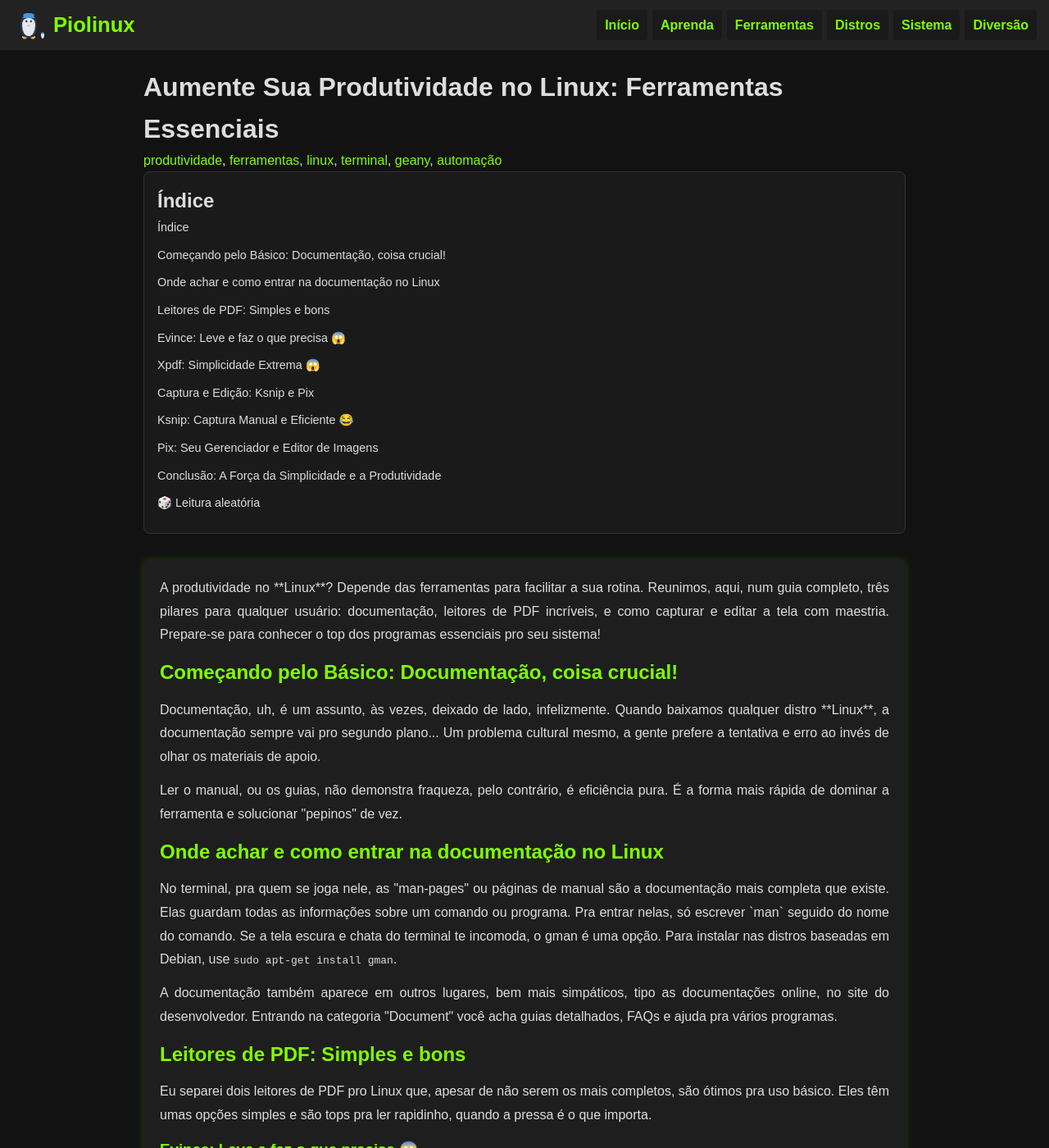
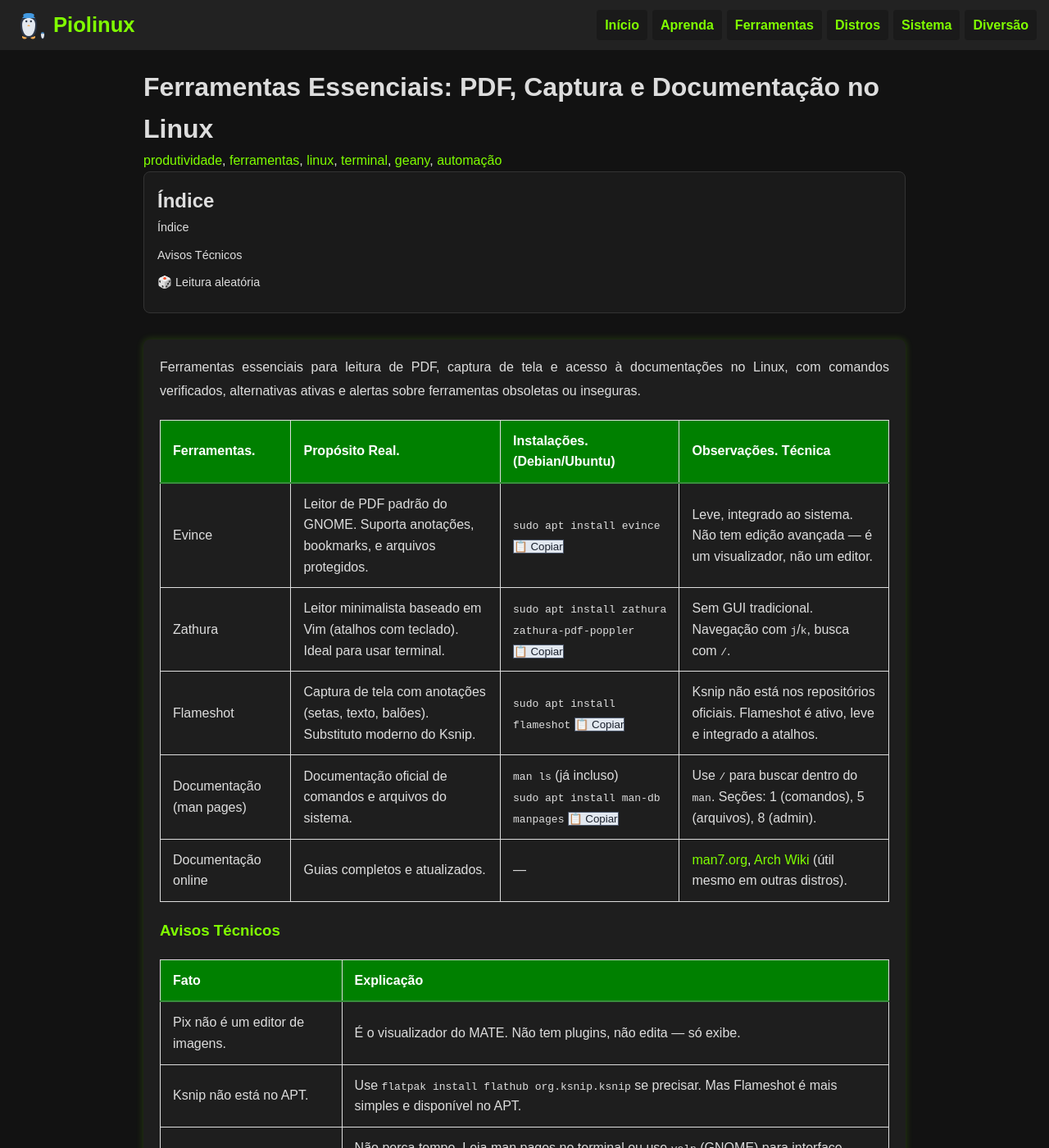
Before and after one commit to Piolinux/piolinux-site, a Jekyll site: the page built from _posts/2025-08-12-ferramentas-essenciais-para-produtividade-no-linux.md, in a window 1280 px wide and 1400 px high. Shown: the whole window at 82% size. Built offline with Jekyll 4.4.1, drawn with Linux system fonts in a browser that asks for light colours; some of the changed text lies outside the part shown.

Commit message:
Add files via upload

```diff
--- a/_posts/2025-08-12-ferramentas-essenciais-para-produtividade-no-linux.md
+++ b/_posts/2025-08-12-ferramentas-essenciais-para-produtividade-no-linux.md
@@ -1,12 +1,12 @@
 ---
 layout: default
-title: "Aumente Sua Produtividade no Linux: Ferramentas Essenciais"
-description: "Aumente sua produtividade no Linux: domine terminal, editores de texto e gerenciadores de janelas com ferramentas essenciais e práticas!"
+title: "Ferramentas Essenciais: PDF, Captura e Documentação no Linux"
+description: "Tabela técnica com Evince, Zathura, Flameshot e man pages — comandos reais, alternativas ativas e avisos sobre ferramentas obsoletas."
+permalink: /ferramentas-essenciais-linux/
 date: 2025-08-12
 author: "PioLinux"
 categories: [linux, produtividade, ferramentas]
 tags: [produtividade, ferramentas, linux, terminal, geany, automação]
-permalink: /ferramentas-produtividade-linux/
 ---
 
 
@@ -16,55 +16,89 @@ permalink: /ferramentas-produtividade-linux/
 
 <section class="post-content">
 
-            <p>A produtividade no **Linux**? Depende das ferramentas para facilitar a sua rotina. Reunimos, aqui, num guia completo, três pilares para qualquer usuário: documentação, leitores de PDF incríveis, e como capturar e editar a tela com maestria. Prepare-se para conhecer o top dos programas essenciais pro seu sistema!</p>
+     <p>Ferramentas essenciais para leitura de PDF, captura de tela e acesso à documentações no Linux,  com comandos verificados, alternativas ativas e alertas sobre ferramentas obsoletas ou inseguras.</p>
 
-            <h2>Começando pelo Básico: Documentação, coisa crucial!</h2>
-            <p>Documentação, uh, é um assunto, às vezes, deixado de lado, infelizmente. Quando baixamos qualquer distro **Linux**, a documentação sempre vai pro segundo plano... Um problema cultural mesmo, a gente prefere a tentativa e erro ao invés de olhar os materiais de apoio.</p>
 
-            <p>Ler o manual, ou os guias, não demonstra fraqueza, pelo contrário, é eficiência pura. É a forma mais rápida de dominar a ferramenta e solucionar "pepinos" de vez.</p>
+           <table class="evergreen-table">
+  <thead>
+    <tr>
+      <th>Ferramentas.</th>
+      <th>Propósito Real.</th>
+      <th>Instalações. (Debian/Ubuntu)</th>
+      <th>Observações. Técnica</th>
+    </tr>
+  </thead>
+  <tbody>
+    <tr>
+      <td data-label="Ferramenta">Evince</td>
+      <td data-label="Propósito Real">Leitor de PDF padrão do GNOME. Suporta anotações, bookmarks, e arquivos protegidos.</td>
+      <td data-label="Instalação (Debian/Ubuntu)">
+        <code>sudo apt install evince</code>
+        <button class="copy-btn" data-command="sudo apt install evince">📋 Copiar</button>
+      </td>
+      <td data-label="Observação Técnica">Leve, integrado ao sistema. Não tem edição avançada — é um visualizador, não um editor.</td>
+    </tr>
+    <tr>
+      <td data-label="Ferramenta">Zathura</td>
+      <td data-label="Propósito Real">Leitor minimalista baseado em Vim (atalhos com teclado). Ideal para usar terminal.</td>
+      <td data-label="Instalação (Debian/Ubuntu)">
+        <code>sudo apt install zathura zathura-pdf-poppler</code>
+        <button class="copy-btn" data-command="sudo apt install zathura zathura-pdf-poppler">📋 Copiar</button>
+      </td>
+      <td data-label="Observação Técnica">Sem GUI tradicional. Navegação com <kbd>j</kbd>/<kbd>k</kbd>, busca com <kbd>/</kbd>.</td>
+    </tr>
+    <tr>
+      <td data-label="Ferramenta">Flameshot</td>
+      <td data-label="Propósito Real">Captura de tela com anotações (setas, texto, balões). Substituto moderno do Ksnip.</td>
+      <td data-label="Instalação (Debian/Ubuntu)">
+        <code>sudo apt install flameshot</code>
+        <button class="copy-btn" data-command="sudo apt install flameshot">📋 Copiar</button>
+      </td>
+      <td data-label="Observação Técnica">Ksnip não está nos repositórios oficiais. Flameshot é ativo, leve e integrado a atalhos.</td>
+    </tr>
+    <tr>
+      <td data-label="Ferramenta">Documentação (man pages)</td>
+      <td data-label="Propósito Real">Documentação oficial de comandos e arquivos do sistema.</td>
+      <td data-label="Instalação (Debian/Ubuntu)">
+        <code>man ls</code> (já incluso)<br>
+        <code>sudo apt install man-db manpages</code>
+        <button class="copy-btn" data-command="sudo apt install man-db manpages">📋 Copiar</button>
+      </td>
+      <td data-label="Observação Técnica">Use <kbd>/</kbd> para buscar dentro do <code>man</code>. Seções: 1 (comandos), 5 (arquivos), 8 (admin).</td>
+    </tr>
+    <tr>
+      <td data-label="Ferramenta">Documentação online</td>
+      <td data-label="Propósito Real">Guias completos e atualizados.</td>
+      <td data-label="Instalação (Debian/Ubuntu)">
+        —
+      </td>
+      <td data-label="Observação Técnica"><a href="https://man7.org/linux/man-pages/" target="_blank">man7.org</a>, <a href="https://wiki.archlinux.org/" target="_blank">Arch Wiki</a> (útil mesmo em outras distros).</td>
+    </tr>
+  </tbody>
+</table>
 
-            <h2>Onde achar e como entrar na documentação no Linux</h2>
-            <p>No terminal, pra quem se joga nele, as "man-pages" ou páginas de manual são a documentação mais completa que existe. Elas guardam todas as informações sobre um comando ou programa. Pra entrar nelas, só escrever `man` seguido do nome do comando. Se a tela escura e chata do terminal te incomoda, o gman é uma opção. Para instalar nas distros baseadas em Debian, use <code>sudo apt-get install gman</code>.</p>
+<h3 id="avisos">Avisos Técnicos</h3>
+<table class="evergreen-table">
+  <thead>
+    <tr>
+      <th>Fato</th>
+      <th>Explicação</th>
+    </tr>
+  </thead>
+  <tbody>
+    <tr>
+      <td data-label="Fato">Pix não é um editor de imagens.</td>
+      <td data-label="Explicação">É o visualizador do MATE. Não tem plugins, não edita — só exibe.</td>
+    </tr>
+    <tr>
+      <td data-label="Fato">Ksnip não está no APT.</td>
+      <td data-label="Explicação">Use <code>flatpak install flathub org.ksnip.ksnip</code> se precisar. Mas Flameshot é mais simples e disponível no APT.</td>
+    </tr>
+    <tr>
+      <td data-label="Fato">gman está obsoleto.</td>
+      <td data-label="Explicação">Não perca tempo. Leia man pages no terminal ou use <code>yelp</code> (GNOME) para interface gráfica.</td>
+    </tr>
+  </tbody>
+</table>
 
-            <p>A documentação também aparece em outros lugares, bem mais simpáticos, tipo as documentações online, no site do desenvolvedor. Entrando na categoria "Document" você acha guias detalhados, FAQs e ajuda pra vários programas.</p>
-
-            <h2>Leitores de PDF: Simples e bons</h2>
-            <p>Eu separei dois leitores de PDF pro Linux que, apesar de não serem os mais completos, são ótimos pra uso básico. Eles têm umas opções simples e são tops pra ler rapidinho, quando a pressa é o que importa.</p>
-
-            <h3>Evince: Leve e faz o que precisa 😱</h3>
-            <p>O Evince é fácil de configurar e rapidão. Ele, um genuíno "canivete suíço", aprimora sua leitura com atalhos e opções sensíveis ao toque, ótimo para quem usa notebook, né?</p>
-
-            <p>O programa, extremamente leve, ainda checa o histórico de arquivos abertos, tipo documentos e boletos. Vale mesmo a pena usá-lo.</p>
-
-            <p>Pra instalar, é só digitar no terminal:</p>
-            <pre><code>sudo apt-get install evince</code></pre>
-
-            <h3>Xpdf: Simplicidade Extrema 😱</h3>
-            <p>O Xpdf, leitor super simples, poucos recursos e uma interface gráfica modesta. Apesar de meio "capenga", ele atende as funções básicas de leitura. É só abrir o PDF e ler, mostrando como programas simples podem ser ótimos.</p>
-
-            <p>Pra instalar é só digitar:</p>
-            <pre><code>sudo apt-get install xpdf</code></pre>
-
-            <h2>Captura e Edição: Ksnip e Pix</h2>
-            <p>Documentação e compartilhamento, às vezes pedem uma boa captura. O Ksnip e o Pix formam uma dupla perfeita para isso, viu?</p>
-
-            <h3>Ksnip: Captura Manual e Eficiente 😂</h3>
-            <p>O Ksnip ajuda muito, faz capturas manuais e eficientes, em várias situações. :</p>
-            <ul>
-                <li>Armazena fotos em diversos formatos.</li>
-                <li>Compartilha as fotos no Imgur, né?</li>
-                <li>Deixa você colocar texto.</li>
-            </ul>
-
-            <p>Para baixar ele, digite no terminal:</p>
-            <pre><code>sudo apt-get install ksnip</code></pre>
-
-            <h3>Pix: Seu Gerenciador e Editor de Imagens</h3>
-            <p>O Pix é, tipo, um ótimo programa para ver e mexer nas suas fotos. Ele tem um editor de fotos que já vem dentro, bem bom, com uns efeitos simples. O programa tem 31 extensões (plugins), um monte para fazer coisas, tudo organizado em categorias, pensando nos usuários. Com isso, o Pix é bem legal pra quando precisa, rapidinho.</p>
-
-            <p>Para instalar ele, use no terminal:</p>
-            <pre><code>sudo apt-get install pix</code></pre>
-
-            <h3>Conclusão: A Força da Simplicidade e a Produtividade</h3>
-            <p>Como vimos, para ser produtivo no Linux não precisa de coisas difíceis, mas de programas que funcionam bem. Do guia de um comando até pegar uma imagem da tela, as ferramentas básicas que mostrei aqui são a base pra um trabalho bom. Sabendo usar essas coisas, você fica mais esperto e preparado para tudo no seu sistema.</p>
-        </section>
+</section>
```
